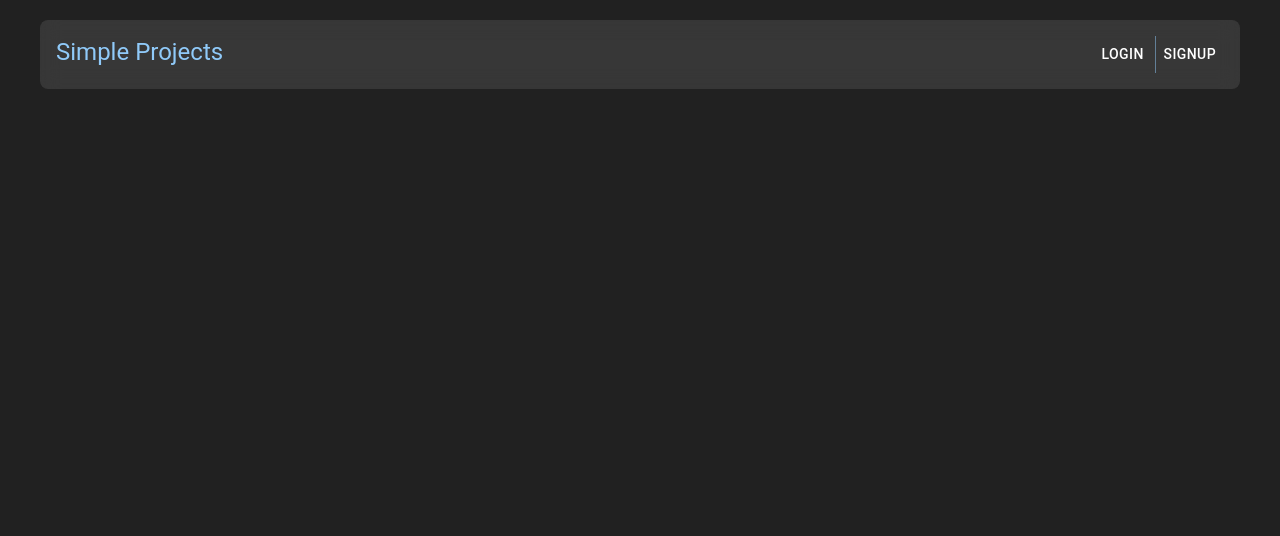
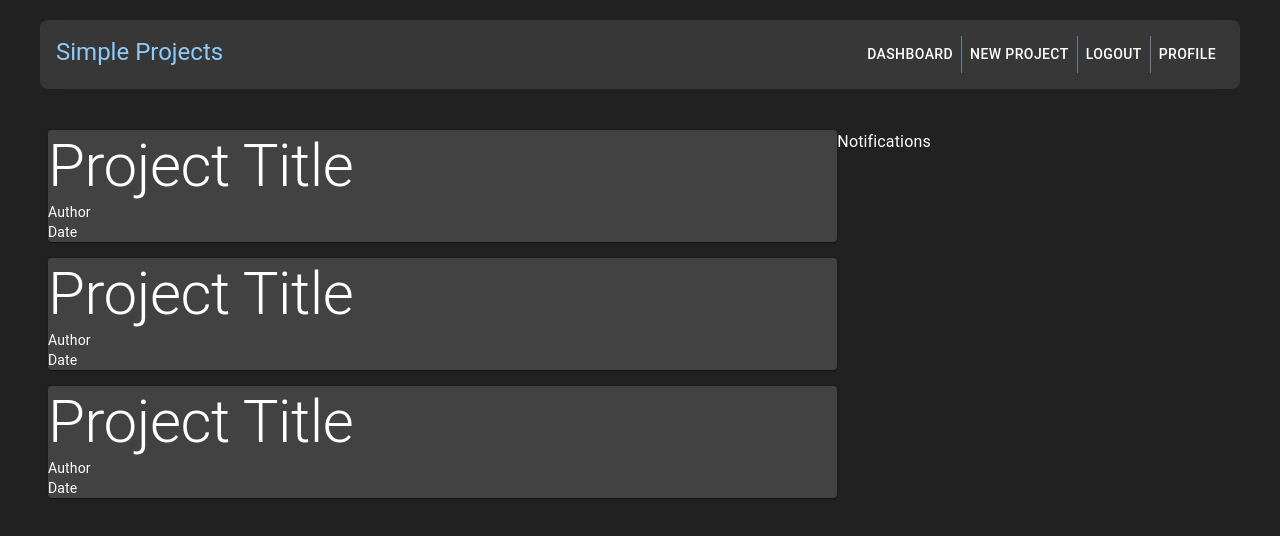
Before and after one commit to pstringe/Simple-Project-Managment-App, a React (Create React App) app: page /dashboard in a window 1280 px wide. Shown: the top 536 px of the page. Built offline with nearby package versions, Linux system fonts and the light colour scheme.

Commit message:
set up basic template for project dashboard

```diff
--- a/src/App.js
+++ b/src/App.js
@@ -4,6 +4,7 @@ import {makeStyles} from '@material-ui/core/styles';
 import { createMuiTheme, ThemeProvider, useTheme} from '@material-ui/core/styles';
 import Header from './Components/Layout/Header';
 import CssBaseline from '@material-ui/core/CssBaseline';
+import Dashboard from './Components/Dashboard/Dashboard';
 
 const theme = createMuiTheme({
     palette: {
@@ -36,7 +37,7 @@ const useStyles = makeStyles(theme => ({
 
 const routes = [
   {name: 'root', path: '/', component: null, auth: true},
-  {name: 'dashboard', path: '/dashboard', component: null, auth: true},
+  {name: 'dashboard', path: '/dashboard', component: <Dashboard/>, auth: true},
   {name: 'new project', path: '/newproject', component: null, auth: true},
   {name: 'Logout', path: '/logout', component: null, auth: true},
   {name: 'Profile', path: '/profile', component: null, auth: true},
--- a/src/Components/Dashboard/Dashboard.js
+++ b/src/Components/Dashboard/Dashboard.js
@@ -0,0 +1,17 @@
+import {Container, Grid} from '@material-ui/core';
+import Notifications from './Notifications';
+import ProjectList from '../Project/ProjectList';
+const Dashboard = (props) => {
+    return (
+        <Grid container>
+            <Grid item xs={12} md={8}>
+                <ProjectList />
+            </Grid>
+            <Grid item xs={12} md={4}>
+                <Notifications/>
+            </Grid>
+        </Grid>
+    );
+}
+
+export default Dashboard;
--- a/src/Components/Dashboard/Notifications.js
+++ b/src/Components/Dashboard/Notifications.js
@@ -0,0 +1,10 @@
+import {Box, Typography} from '@material-ui/core';
+const Notifications = () => {
+    return (
+        <Box>
+            <Typography variant='body1'>Notifications</Typography>
+        </Box>
+    );
+}
+
+export default Notifications;
--- a/src/Components/Layout/Navbar.js
+++ b/src/Components/Layout/Navbar.js
@@ -10,7 +10,7 @@ const useStyles = makeStyles({
 
 const Navbar = ({items}) => {
     const classes = useStyles();
-    const auth = false;
+    const auth = true;
 
     const links = items.filter((item) => {
         return item.auth === auth && item.name !== 'root';
--- a/src/Components/Project/ProjectList.js
+++ b/src/Components/Project/ProjectList.js
@@ -0,0 +1,13 @@
+import { Typography, Card, Grid } from "@material-ui/core"
+import ProjectSummary from './ProjectSummary';
+const ProjectList = (props) => {
+    return (
+        <Grid container direction='column' spacing={2}>
+            <ProjectSummary />
+            <ProjectSummary />
+            <ProjectSummary />
+        </Grid>
+    );
+}
+
+export default ProjectList;
--- a/src/Components/Project/ProjectSummary.js
+++ b/src/Components/Project/ProjectSummary.js
@@ -0,0 +1,15 @@
+import { Typography, Card, Grid } from "@material-ui/core";
+
+const ProjectSummary = () => {
+    return (
+        <Grid item>
+            <Card>
+                <Typography variant='h2'>Project Title</Typography>
+                <Typography variant='body2'>Author</Typography>
+                <Typography variant='body2'>Date</Typography>
+            </Card>
+        </Grid>
+    );
+}
+
+export default ProjectSummary;
```
